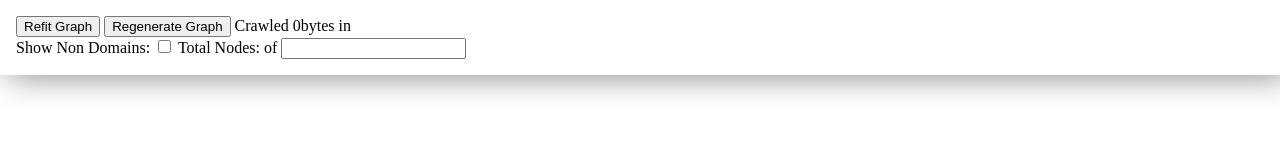
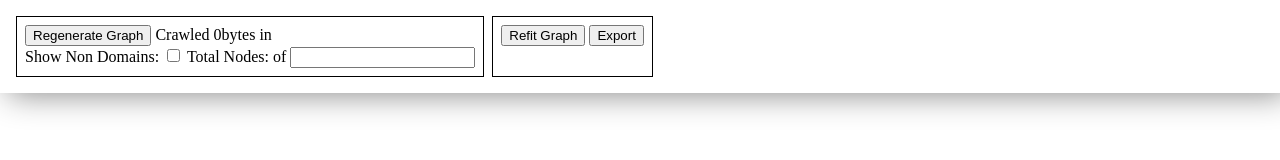
Before and after one commit to undefinedDarkness/crawly, a browser extension: page pages/ui.html in a window 1280 px wide. Drawn offline with Linux system fonts and the light colour scheme.

Commit message:
ui: add expor

```diff
--- a/pages/ui.html
+++ b/pages/ui.html
@@ -26,10 +26,9 @@
 </head>
 
 <body>
-    <div id="ui" style="max-height: 20vh;">
-        <form method="get">
+    <div id="ui" style="max-height: 20vh; display: flex; gap: 0.5em;">
+        <form method="get" style="border: 1px solid black; padding: 0.5em;">
             <div>
-            <button id="refit-graph">Refit Graph</button>
                 <input type="number" name="lastActiveTabId" id="last-active-tab-id" hidden />
                 <input type="submit" value="Regenerate Graph" />
                 Crawled <span id="crawled-bytes-n">0bytes</span> in <span id="crawled-time-n"></span>
@@ -38,9 +37,14 @@
             <div>
                 <label for="showNonDomains">Show Non Domains:</label>
                 <input type="checkbox" name="showNonDomains" id="">
-            Total Nodes: <span id="node-count"></span> of <input type="number" id="total-nodes" name="totalNodeLimit">
+                Total Nodes: <span id="node-count"></span> of <input type="number" id="total-nodes"
+                    name="totalNodeLimit">
             </div>
         </form>
+        <div style="border: 1px solid black; padding: 0.5em;">
+            <button id="refit-graph">Refit Graph</button>
+            <button>Export</button>
+        </div>
     </div>
     <div id="graph"></div>
     <script type="module" src="/scripts/popup.js"></script>
```
Also changed, not shown: src/popup.ts (+8 -21 lines). Lines whose indentation alone changed are shown as unchanged.
